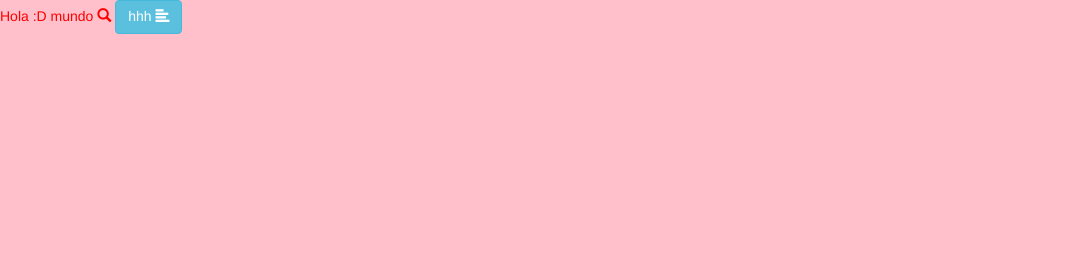
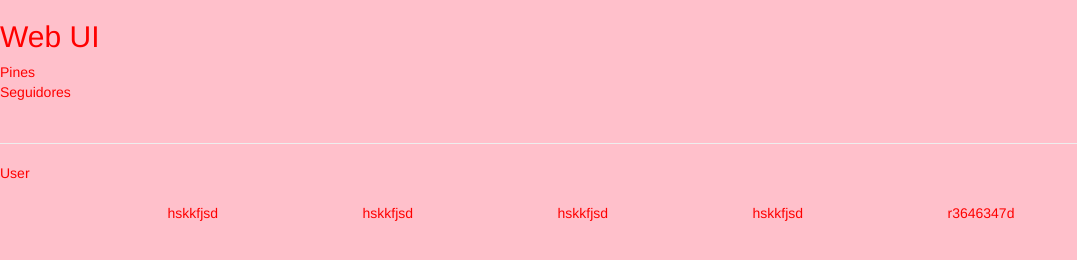
Before and after one commit to EmmAlva/Pinterest_grupal, a website: page public/index.html in a window 1280 px wide. Shown: the whole page, without its empty margins (0-1077 px from the left). Drawn offline with nearby package versions, Linux system fonts and the light colour scheme.

Commit message:
Primer commit

```diff
--- a/public/index.html
+++ b/public/index.html
@@ -8,11 +8,43 @@
   <title>Gulp</title>
 </head>
 <body>
-  Hola :D mundo
-  <span class="glyphicon glyphicon-search"></span>
-  <button type="button" class="btn btn-info" aria-label="Left Align">hhh
-  <span class="glyphicon glyphicon-align-left" aria-hidden="true"></span>
-</button>
+
+  <section>
+    <h2>Web UI</h2>
+    <div>
+      <span>Pines</span>
+    </div>
+    <div>
+      <span>Seguidores</span>
+    </div>
+<br>
+<hr>
+    <div><img src="" alt="">User</div>
+  </section>
+  <br>
+
+  <section>
+    <div class="container">
+      <div class="row">
+        <div class="col-xs-12 col-lg-2 col-lg-offset-1">
+          <div>hskkfjsd</div>
+        </div>
+        <div class="col-xs-12 col-lg-2">
+          <div>hskkfjsd</div>
+        </div>
+        <div class="col-xs-12 col-lg-2">
+          <div>hskkfjsd</div>
+        </div>
+        <div class="col-xs-12 col-lg-2">
+          <div>hskkfjsd</div>
+        </div>
+        <div class="col-xs-12 col-lg-2">
+          <div>r3646347d</div>
+        </div>
+      </div>
+    </div>
+  </section>
+
 <script src="https://code.jquery.com/jquery-3.2.1.min.js"></script>
 <script type="text/javascript" src="assets/js/bundle.js">
 
```
Also changed, not shown: src/index.html (+37 -5 lines).
